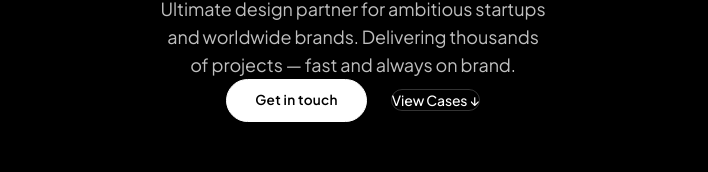
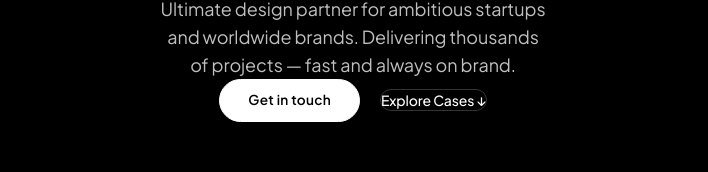
Before and after one commit to byanam/agencyyy, a React (Vite) app: page / in a window 1280 px wide. Shown: the part 327-499 px from the top of the page, without its empty margins (287-995 px from the left). Built offline with nearby package versions, Linux system fonts and the light colour scheme; a web font is replaced by a local one.

Commit message:
layout(hero): refine action buttons gap

```diff
--- a/src/components/Hero.jsx
+++ b/src/components/Hero.jsx
@@ -54,7 +54,7 @@ export default function Hero({ onOpenContact }) {
 
         {/* Action Buttons: Get in Touch & View Cases */}
         <motion.div
-          className="mt-12 flex flex-wrap items-center justify-center gap-4 sm:gap-6"
+          className="mt-12 flex flex-wrap items-center justify-center gap-4 sm:gap-5"
           initial={{ opacity: 0, y: 18 }}
           animate={{ opacity: 1, y: 0 }}
           transition={{ duration: 0.8, ease, delay: 0.35 }}
@@ -66,7 +66,7 @@ export default function Hero({ onOpenContact }) {
             onClick={() => scrollToTarget("#work")}
             className="inline-flex items-center gap-2 rounded-full border border-white/20 bg-transparent px-6 py-2.5 font-sans-swiss text-sm font-medium text-white transition-all hover:border-white hover:bg-white/10"
           >
-            View Cases ↓
+            Explore Cases ↓
           </button>
         </motion.div>
       </div>
```
